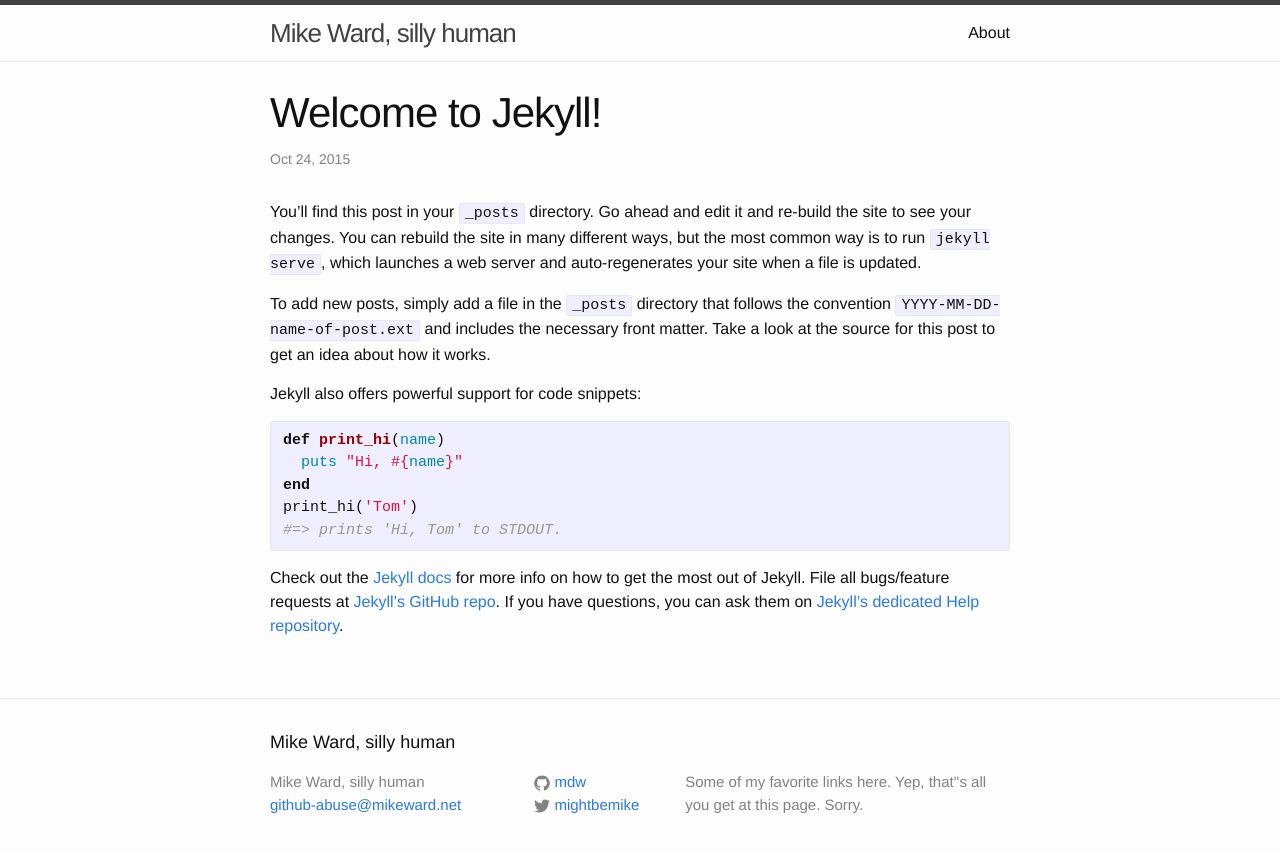
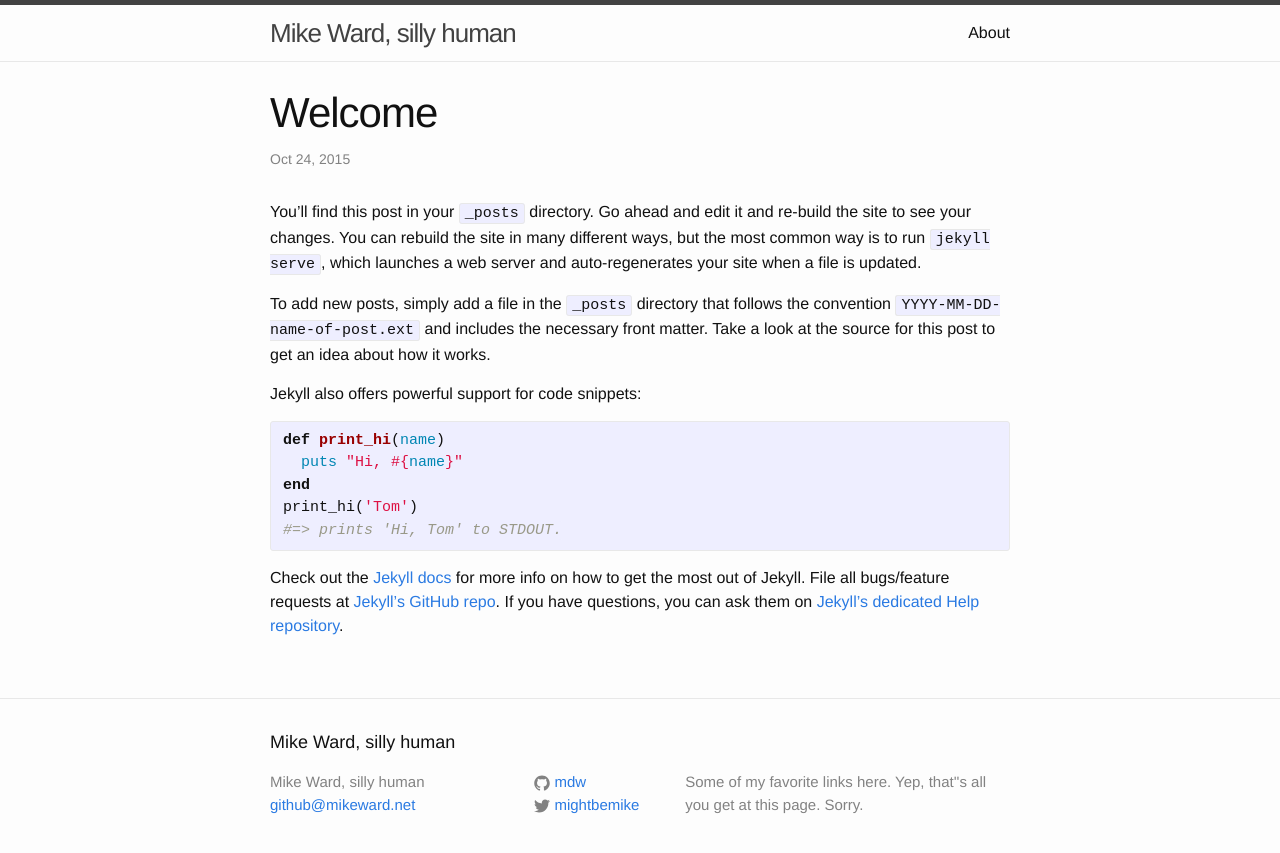
Before and after one commit to mdw/mdw.github.io, a Jekyll site: the page built from _posts/2015-10-24-welcome-to-jekyll.markdown, in a window 1280 px wide. Shown: the top 853 px of the page. Built offline with Jekyll 4.4.1, drawn with Linux system fonts in a browser that asks for light colours.

Commit message:
setup config file

```diff
--- /dev/null
+++ b/Gemfile
@@ -0,0 +1,2 @@
+source 'https://rubygems.org'
+gem 'github-pages'
--- a/_config.yml
+++ b/_config.yml
@@ -1,6 +1,6 @@
 # Site settings
 title: Mike Ward, silly human
-email: github-abuse@mikeward.net
+email: github@mikeward.net
 description: > # this means to ignore newlines until "baseurl:"
   Some of my favorite links here.
   Yep, that''s all you get at this page. Sorry.
--- a/_posts/2015-10-24-welcome-to-jekyll.markdown
+++ b/_posts/2015-10-24-welcome-to-jekyll.markdown
@@ -1,6 +1,6 @@
 ---
 layout: post
-title:  "Welcome to Jekyll!"
+title:  "Welcome"
 date:   2015-10-24 01:47:39
 categories: jekyll update
 ---
```
Also changed, not shown: 1 other file.
